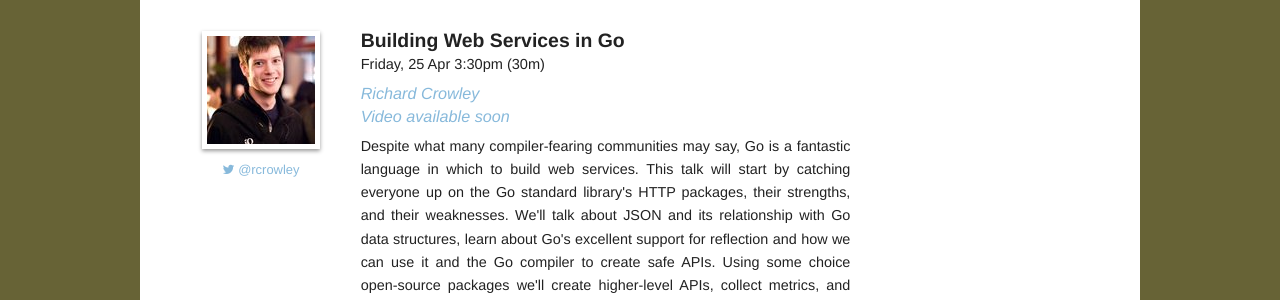
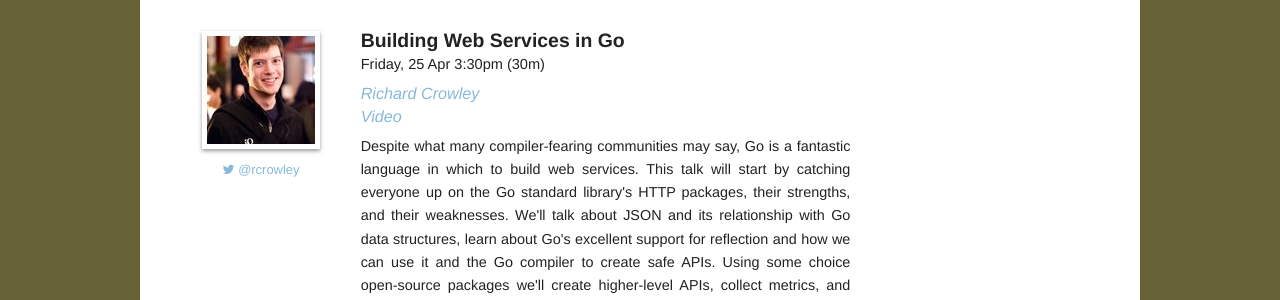
Before and after one commit to gophercon/gophercon.github.io, a Jekyll site: the page built from schedule/index.html, in a window 1280 px wide and 900 px high, scrolled down 8644 px. Shown: the part 153-453 px from the top of the window. Built offline with Jekyll 4.4.1, drawn with Linux system fonts in a browser that asks for light colours; Markdown is read by kramdown in place of the engine named in the settings.

Commit message:
last video

```diff
--- a/schedule/index.html
+++ b/schedule/index.html
@@ -641,7 +641,7 @@ Go's stdlib is filled with interesting solutions to fun problems. I will surface
 			<span class="title">Building Web Services in Go</span>
 			<span class="speaker-time">Friday, 25 Apr 3:30pm (30m)</span>
 			<span class="subtitle"><a href="/speakers/#richard_crowley">Richard Crowley</a></span>
-			<span class="subtitle"><a href="http://confreaks.com/videos/3442-gophercon2014-building-web-services-in-go">Video available soon</a></span>
+			<span class="subtitle"><a href="http://confreaks.com/videos/3442-gophercon2014-building-web-services-in-go">Video</a></span>
 
 		  </h5>
 		  <p>
```
Also changed, not shown: 2 other files.
